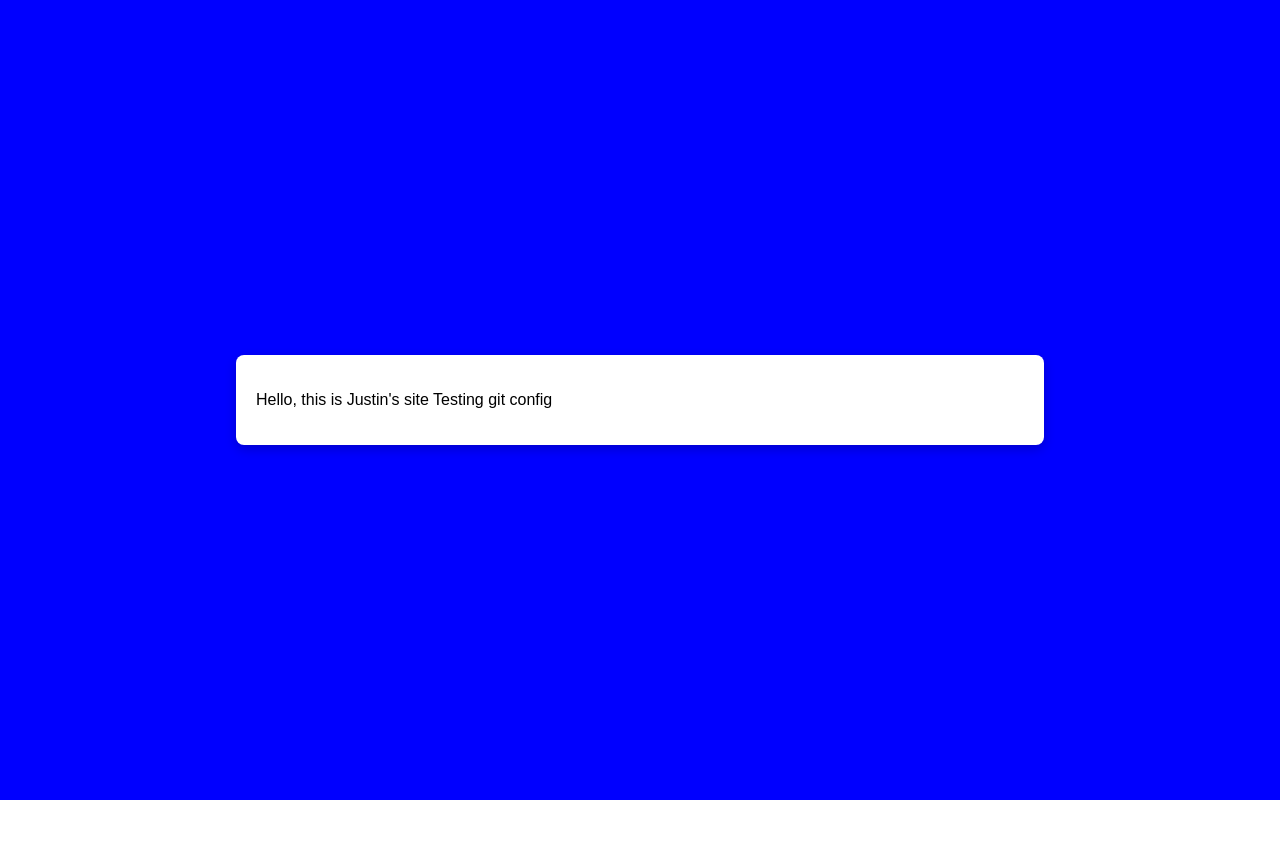
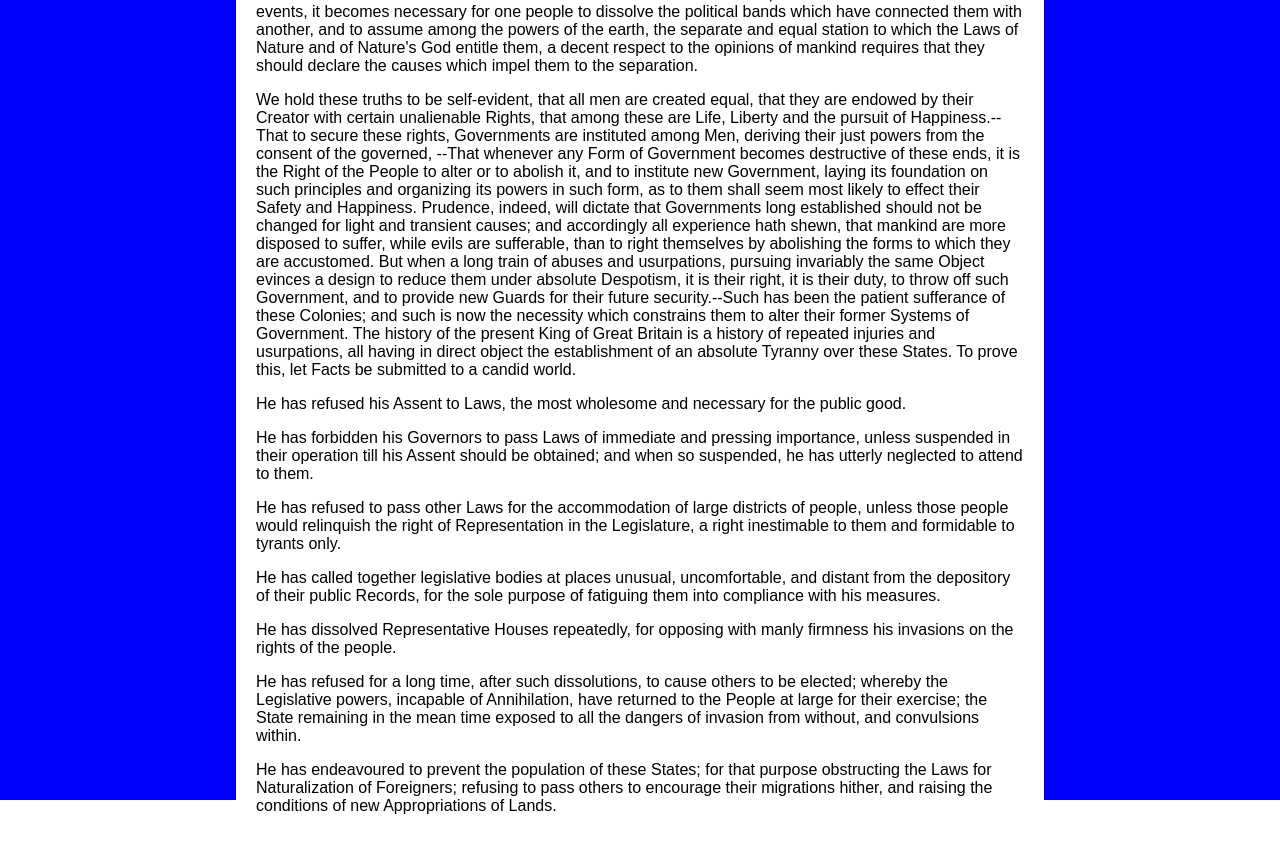
Before and after one commit to JustinianOfByzantium/justin_t_reed.github.io, a plain HTML site: page index.html in a window 1280 px wide. Before the commit the page ends 800 px from the top, so only its background shows below. Drawn offline with Linux system fonts and the light colour scheme.

Commit message:
added sample text

```diff
--- a/index.html
+++ b/index.html
@@ -9,8 +9,68 @@
     <div class = "background">
       <div class = "content-box">
         <p>
-          Hello, this is Justin's site
-          Testing git config
+          <strong>The unanimous Declaration of the thirteen united States of America,</strong>
+          When in the Course of human events, it becomes necessary for one people to dissolve
+          the political bands which have connected them with another, and to assume among the
+          powers of the earth, the separate and equal station to which the Laws of Nature and
+          of Nature's God entitle them, a decent respect to the opinions of mankind requires
+          that they should declare the causes which impel them to the separation.
+        </p>
+
+        <p>
+          We hold these truths to be self-evident, that all men are created equal, that they
+          are endowed by their Creator with certain unalienable Rights, that among these are
+          Life, Liberty and the pursuit of Happiness.--That to secure these rights, Governments
+          are instituted among Men, deriving their just powers from the consent of the governed,
+          --That whenever any Form of Government becomes destructive of these ends, it is the
+          Right of the People to alter or to abolish it, and to institute new Government, laying
+          its foundation on such principles and organizing its powers in such form, as to them
+          shall seem most likely to effect their Safety and Happiness. Prudence, indeed, will
+          dictate that Governments long established should not be changed for light and transient
+          causes; and accordingly all experience hath shewn, that mankind are more disposed to suffer,
+          while evils are sufferable, than to right themselves by abolishing the forms to which they
+          are accustomed. But when a long train of abuses and usurpations, pursuing invariably the
+          same Object evinces a design to reduce them under absolute Despotism, it is their right,
+          it is their duty, to throw off such Government, and to provide new Guards for their future
+          security.--Such has been the patient sufferance of these Colonies; and such is now the
+          necessity which constrains them to alter their former Systems of Government. The history
+          of the present King of Great Britain is a history of repeated injuries and usurpations, all
+          having in direct object the establishment of an absolute Tyranny over these States. To prove
+          this, let Facts be submitted to a candid world.
+        </p>
+
+        <p>
+          He has refused his Assent to Laws, the most wholesome and necessary for the public good.
+        </p>
+        <p>
+          He has forbidden his Governors to pass Laws of immediate and pressing importance, unless
+          suspended in their operation till his Assent should be obtained; and when so suspended,
+          he has utterly neglected to attend to them.
+        </p>
+        <p>
+          He has refused to pass other Laws for the accommodation of large districts of people,
+          unless those people would relinquish the right of Representation in the Legislature,
+          a right inestimable to them and formidable to tyrants only.
+        </p>
+        <p>
+          He has called together legislative bodies at places unusual, uncomfortable, and distant
+          from the depository of their public Records, for the sole purpose of fatiguing them into
+          compliance with his measures.
+        </p>
+        <p>
+          He has dissolved Representative Houses repeatedly, for opposing with manly firmness his
+          invasions on the rights of the people.
+        </p>
+        <p>
+          He has refused for a long time, after such dissolutions, to cause others to be elected;
+          whereby the Legislative powers, incapable of Annihilation, have returned to the People
+          at large for their exercise; the State remaining in the mean time exposed to all the
+          dangers of invasion from without, and convulsions within.
+        </p>
+        <p>
+          He has endeavoured to prevent the population of these States; for that purpose obstructing
+          the Laws for Naturalization of Foreigners; refusing to pass others to encourage their
+          migrations hither, and raising the conditions of new Appropriations of Lands.
         </p>
       </div>
     </div>
--- a/styles.css
+++ b/styles.css
@@ -1,7 +1,6 @@
 body, html {
   height: 100%;
   margin: 0;
-  color: blue;
   font-family: sans-serif;
 }
 
@@ -19,7 +18,7 @@ body, html {
   padding: 20px;
   border-radius: 8px;
   width: 60%;
-  max-height: 80%;
+  /* max-height: 80%; */
   overflow-y: auto;
-  box-shadow: 0 4px 12px rgba(0, 0, 0, 0.2);
+  /* box-shadow: 0 4px 12px rgba(0, 0, 0, 0.2); */
 }
```
